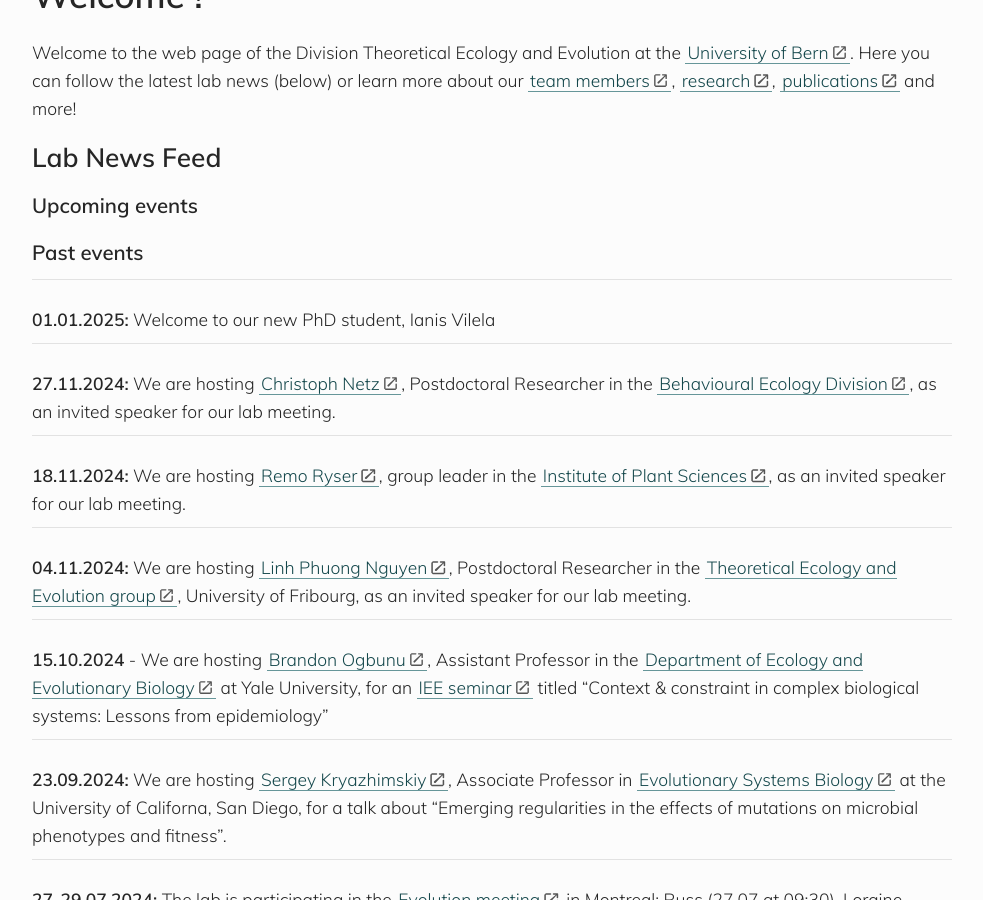
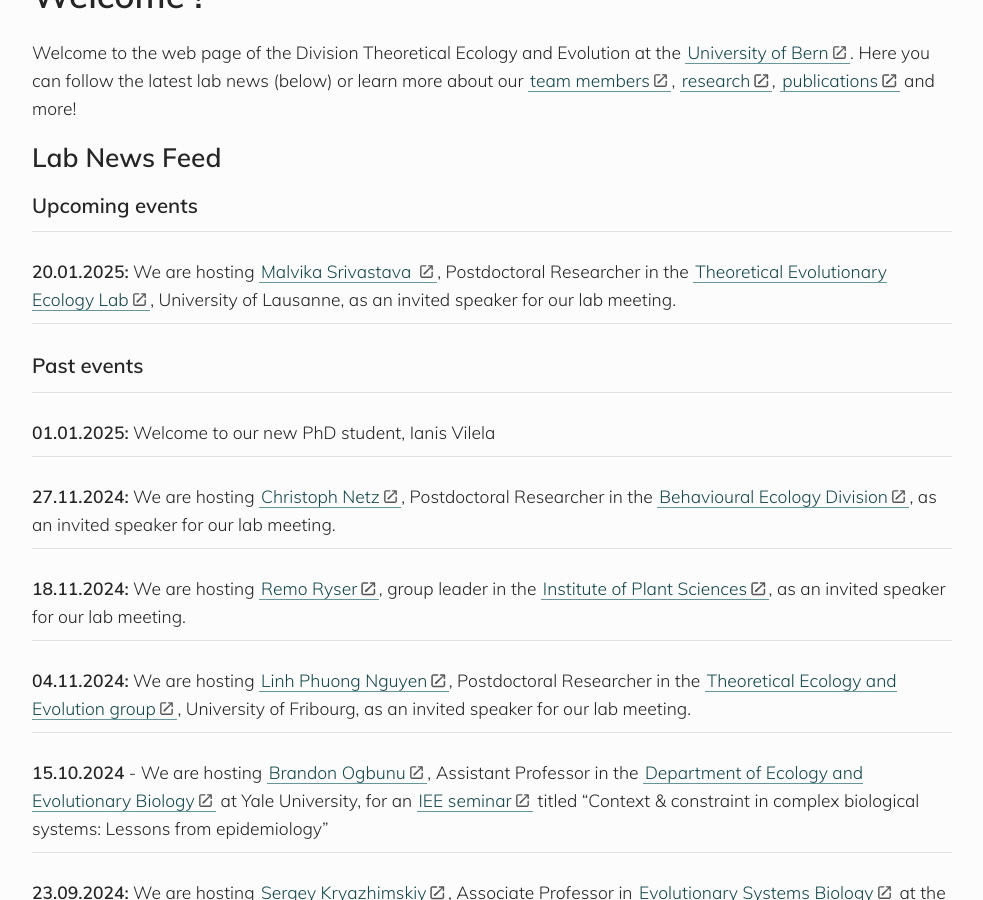
Before and after one commit to banklab/banklab.github.io, a Jekyll site: the page built from index.md, in a window 1280 px wide and 900 px high, scrolled down 383 px. Shown: the whole window, without its empty margins (148-1131 px from the left). Built offline with Jekyll 4.4.1, drawn with Linux system fonts in a browser that asks for light colours; some web fonts are replaced.

Commit message:
update index

```diff
--- a/index.md
+++ b/index.md
@@ -12,6 +12,11 @@ Welcome to the web page of the Division Theoretical Ecology and Evolution at the
 
 ### Upcoming events
 
+---
+
+**20.01.2025:** We are hosting [Malvika Srivastava ](https://scholar.google.com/citations?user=g6eLK2IAAAAJ), Postdoctoral Researcher in the [ Theoretical Evolutionary Ecology Lab](https://lab-mullon.github.io/index.html), University of Lausanne, as an invited speaker for our lab meeting.
+
+---
 
 
 ### Past events
```
